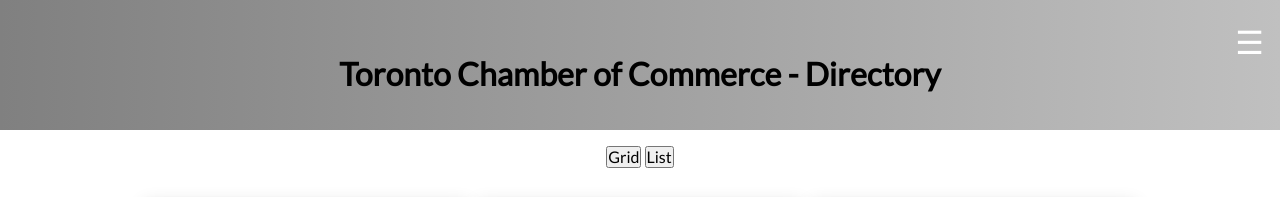
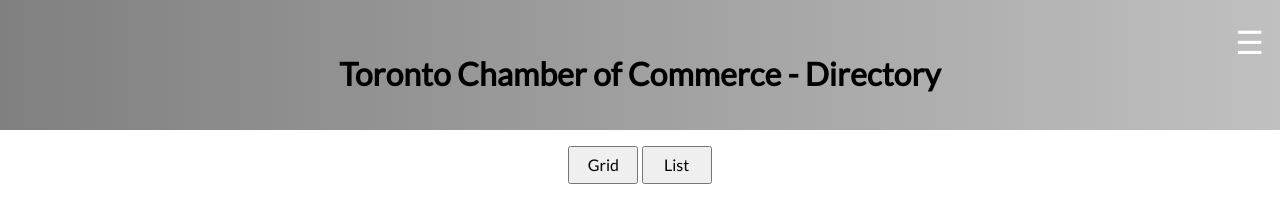
Before and after one commit to benpar23/wdd231, a plain HTML site: page chamber/directory.html in a window 1280 px wide. Shown: the top 197 px of the page. Drawn offline with Linux system fonts and the light colour scheme.

Commit message:
small design changes

```diff
--- a/chamber/styles/chamber.css
+++ b/chamber/styles/chamber.css
@@ -102,6 +102,11 @@ main div {
     padding: 1rem;
 }
 
+#grid, #list {
+    padding: 0.5rem;
+    width: 70px;
+}
+
 footer {
     background-color: var(--primary-font-color);
     color: white;
```
